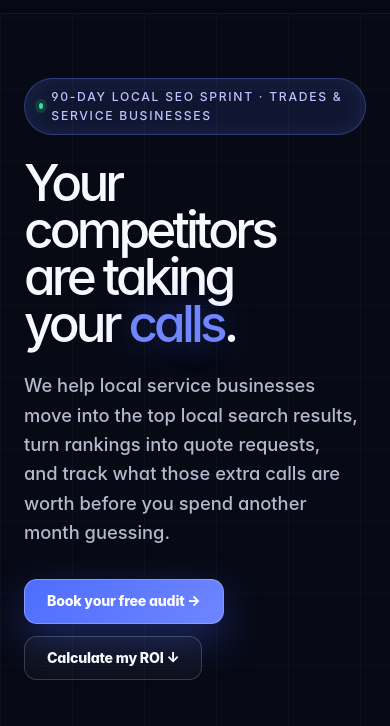
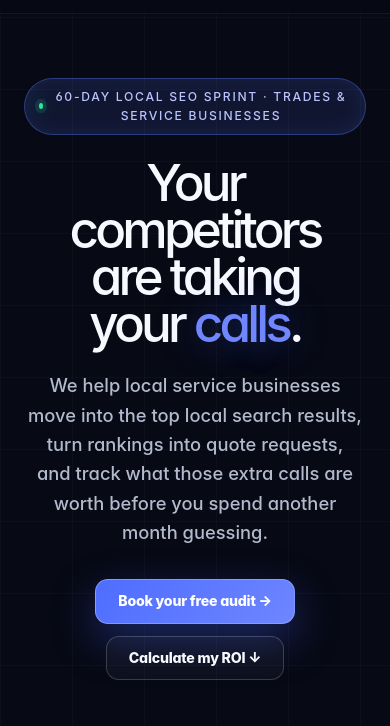
Before and after one commit to xr33m-marketing/xr33m-gmb-SITE, a website built with Vite: page index.html in a window 390 px wide. Shown: the part 55-781 px from the top of the page. Built offline with nearby package versions, Linux system fonts and the light colour scheme; a web font is replaced by a local one.

Commit message:
Update 90-day text & center hero layout

```diff
--- a/index.html
+++ b/index.html
@@ -126,7 +126,7 @@
         <div class="container hero__inner">
           <p class="eyebrow">
             <span class="eyebrow__dot" aria-hidden="true"></span>
-            90-day local SEO sprint · trades & service businesses
+            60-day local SEO sprint · trades & service businesses
           </p>
 
           <h1 class="hero__title">
@@ -145,7 +145,7 @@
           </div>
 
           <ul class="hero__meta" role="list">
-            <li><strong>90</strong><span>Days to prove movement</span></li>
+            <li><strong>60</strong><span>Days to prove movement</span></li>
             <li><strong>£0</strong><span>Ad spend required</span></li>
             <li><strong>Top 3</strong><span>Map Pack focus</span></li>
             <li><strong>ROI</strong><span>Calls, jobs, revenue tracked</span></li>
@@ -292,7 +292,7 @@
                 <li>Map-pack ranking report by service & town</li>
                 <li>On-page & technical website audit</li>
                 <li>Competitor gap analysis (top 5 local rivals)</li>
-                <li>Prioritised 90-day action plan</li>
+                <li>Prioritised 60-day action plan</li>
               </ul>
               <a class="service__cta" href="#book">Book the free audit →</a>
             </article>
@@ -303,7 +303,7 @@
                 <h3>Done-for-you Local SEO</h3>
                 <span class="badge">Most popular</span>
               </div>
-              <p class="service__price">90-day ranking sprint · then monthly</p>
+              <p class="service__price">60-day ranking sprint · then monthly</p>
               <p class="service__desc">
                 I run your local SEO end-to-end — Google Business Profile, on-site
                 content, location pages, citations, reviews, the lot. You get a
@@ -592,7 +592,7 @@
               <h3>Audit &amp; plan</h3>
               <p>
                 Deep dive into your Google Business Profile, site, and top 5
-                local competitors. You get a prioritised 90-day plan in plain
+                local competitors. You get a prioritised 60-day plan in plain
                 English.
               </p>
               <span class="step__time">Week 1–2</span>
--- a/styles.css
+++ b/styles.css
@@ -479,6 +479,8 @@ textarea {
   position: relative;
   z-index: 2;
   max-width: 60rem;
+  margin-inline: auto;
+  text-align: center;
 }
 
 .hero__title {
@@ -488,6 +490,7 @@ textarea {
   letter-spacing: -0.035em;
   line-height: 0.96;
   max-width: 18ch;
+  margin-inline: auto;
 }
 .hero__title em {
   font-style: italic;
@@ -514,6 +517,7 @@ textarea {
   flex-wrap: wrap;
   gap: var(--space-3);
   margin-top: var(--space-8);
+  justify-content: center;
 }
 
 .hero__meta {
@@ -2164,18 +2168,6 @@ h5 {
     min-height: auto;
   }
 
-  .hero__inner {
-    text-align: left;
-  }
-
-  .hero__title {
-    margin-inline: 0;
-  }
-
-  .hero__cta {
-    justify-content: flex-start;
-  }
-
   .hero__meta {
     grid-template-columns: repeat(2, 1fr);
   }
```
